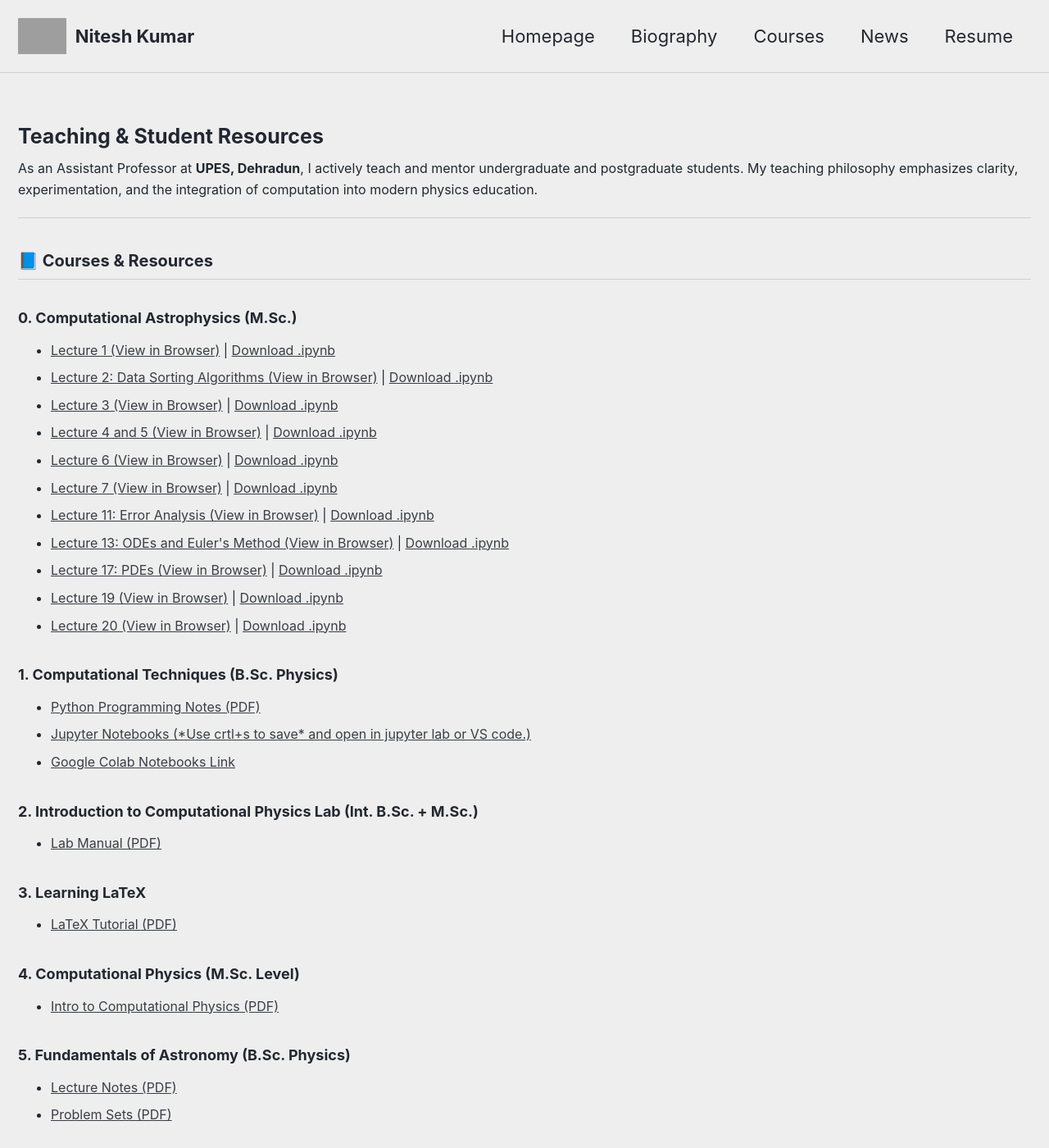
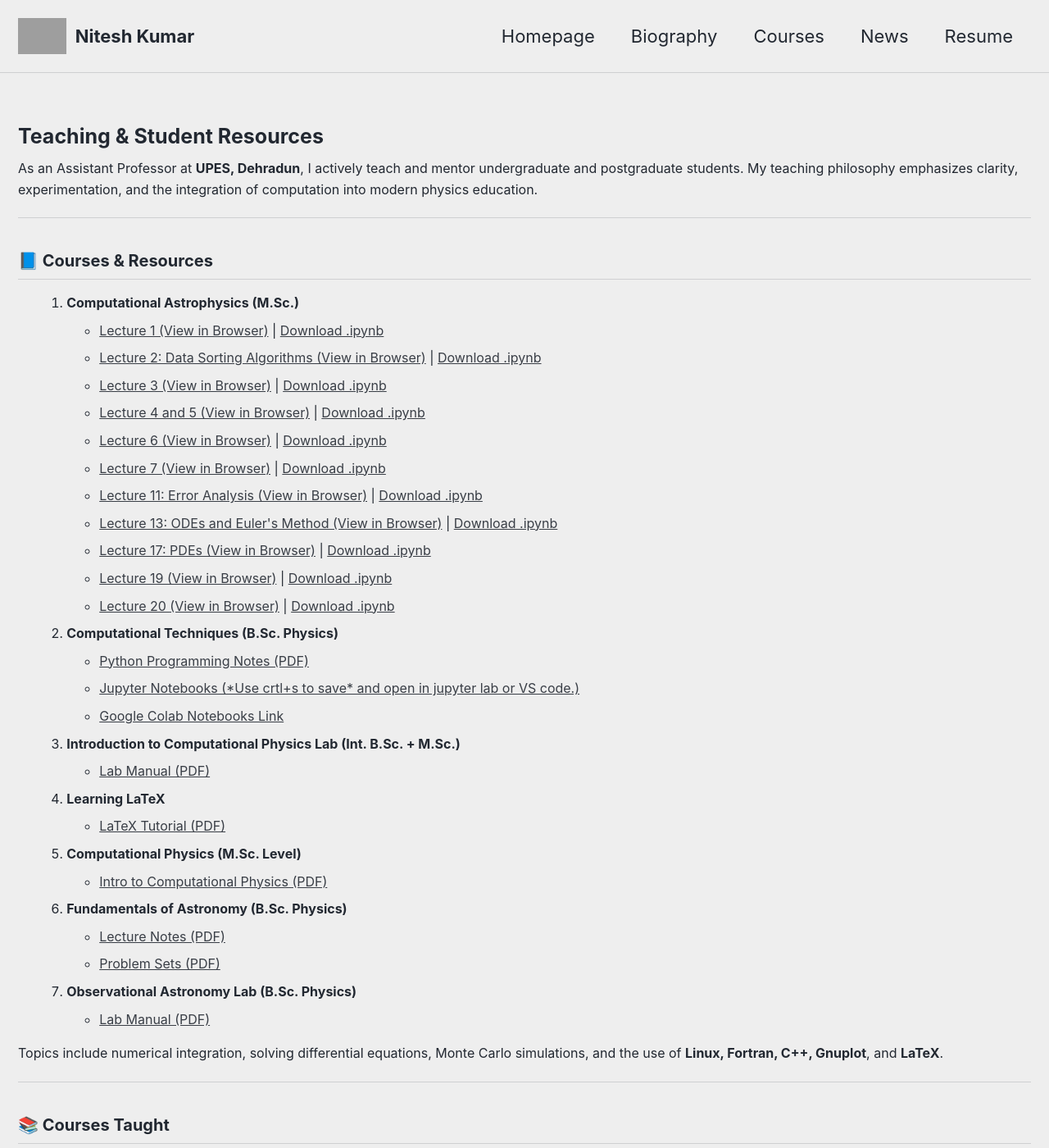
Before and after one commit to niteshchandra039/niteshchandra039.github.io, a Jekyll site: the page built from teaching.md, in a window 1280 px wide and 1400 px high. Shown: the whole window at 82% size. Built offline with Jekyll 4.4.1, drawn with Linux system fonts in a browser that asks for light colours; cached includes are drawn as plain includes; some of the changed text lies outside the part shown; grey boxes are pictures that could not be loaded.

Commit message:
update course listings and links

```diff
--- a/teaching.md
+++ b/teaching.md
@@ -19,57 +19,56 @@ My teaching philosophy emphasizes clarity, experimentation, and the integration
 
 <h2>📘 Courses & Resources</h2>
 
-<h3>0. Computational Astrophysics (M.Sc.)</h3>
-<ul>
-  <li><a href="https://nbviewer.org/github/niteshchandra039/niteshchandra039.github.io/blob/main/resources/computational_astrophysics/Computational%20Astrophysics%20-%20Lect%201.ipynb" target="_blank">Lecture 1 (View in Browser)</a> | <a href="/resources/computational_astrophysics/Computational%20Astrophysics%20-%20Lect%201.ipynb" target="_blank">Download .ipynb</a></li>
-  <li><a href="https://nbviewer.org/github/niteshchandra039/niteshchandra039.github.io/blob/main/resources/computational_astrophysics/Computational%20Astrophysics%20Lecture%202_%20Data%20Sorting%20Algorithms%20in%20Python.ipynb" target="_blank">Lecture 2: Data Sorting Algorithms (View in Browser)</a> | <a href="/resources/computational_astrophysics/Computational%20Astrophysics%20Lecture%202_%20Data%20Sorting%20Algorithms%20in%20Python.ipynb" target="_blank">Download .ipynb</a></li>
-  <li><a href="https://nbviewer.org/github/niteshchandra039/niteshchandra039.github.io/blob/main/resources/computational_astrophysics/Computational%20Astrophysics%20-%20Lecture%203.ipynb" target="_blank">Lecture 3 (View in Browser)</a> | <a href="/resources/computational_astrophysics/Computational%20Astrophysics%20-%20Lecture%203.ipynb" target="_blank">Download .ipynb</a></li>
-  <li><a href="https://nbviewer.org/github/niteshchandra039/niteshchandra039.github.io/blob/main/resources/computational_astrophysics/Computational%20Astrophysics%20-%20Lecture%204%20%26%205.ipynb" target="_blank">Lecture 4 and 5 (View in Browser)</a> | <a href="/resources/computational_astrophysics/Computational%20Astrophysics%20-%20Lecture%204%20%26%205.ipynb" target="_blank">Download .ipynb</a></li>
-  <li><a href="https://nbviewer.org/github/niteshchandra039/niteshchandra039.github.io/blob/main/resources/computational_astrophysics/Computational%20Astrophysics%20Lecture%206.ipynb" target="_blank">Lecture 6 (View in Browser)</a> | <a href="/resources/computational_astrophysics/Computational%20Astrophysics%20Lecture%206.ipynb" target="_blank">Download .ipynb</a></li>
-  <li><a href="https://nbviewer.org/github/niteshchandra039/niteshchandra039.github.io/blob/main/resources/computational_astrophysics/Computational%20Astrophysics%20Lecture%207.ipynb" target="_blank">Lecture 7 (View in Browser)</a> | <a href="/resources/computational_astrophysics/Computational%20Astrophysics%20Lecture%207.ipynb" target="_blank">Download .ipynb</a></li>
-  <li><a href="https://nbviewer.org/github/niteshchandra039/niteshchandra039.github.io/blob/main/resources/computational_astrophysics/Computational%20Astrophysics%20Lect%2011_%20Error%20Analysis.ipynb" target="_blank">Lecture 11: Error Analysis (View in Browser)</a> | <a href="/resources/computational_astrophysics/Computational%20Astrophysics%20Lect%2011_%20Error%20Analysis.ipynb" target="_blank">Download .ipynb</a></li>
-  <li><a href="https://nbviewer.org/github/niteshchandra039/niteshchandra039.github.io/blob/main/resources/computational_astrophysics/Computational%20Astrophysics%20Lect%2013_%20ODEs%20and%20Euler_s%20Method%20Lecture.ipynb" target="_blank">Lecture 13: ODEs and Euler's Method (View in Browser)</a> | <a href="/resources/computational_astrophysics/Computational%20Astrophysics%20Lect%2013_%20ODEs%20and%20Euler_s%20Method%20Lecture.ipynb" target="_blank">Download .ipynb</a></li>
-  <li><a href="https://nbviewer.org/github/niteshchandra039/niteshchandra039.github.io/blob/main/resources/computational_astrophysics/Computational_Astrophysics_lecture_17_PDE_.ipynb" target="_blank">Lecture 17: PDEs (View in Browser)</a> | <a href="/resources/computational_astrophysics/Computational_Astrophysics_lecture_17_PDE_.ipynb" target="_blank">Download .ipynb</a></li>
-  <li><a href="https://nbviewer.org/github/niteshchandra039/niteshchandra039.github.io/blob/main/resources/computational_astrophysics/Computational_Astrophysics_lecture_19.ipynb" target="_blank">Lecture 19 (View in Browser)</a> | <a href="/resources/computational_astrophysics/Computational_Astrophysics_lecture_19.ipynb" target="_blank">Download .ipynb</a></li>
-  <li><a href="https://nbviewer.org/github/niteshchandra039/niteshchandra039.github.io/blob/main/resources/computational_astrophysics/Computational_Astrophysics_lecture_20.ipynb" target="_blank">Lecture 20 (View in Browser)</a> | <a href="/resources/computational_astrophysics/Computational_Astrophysics_lecture_20.ipynb" target="_blank">Download .ipynb</a></li>
-</ul>
-
-<h3>1. Computational Techniques (B.Sc. Physics)</h3>
-<ul>
-  <li><a href="/resources/computational_techniques/python_notes.pdf" target="_blank">Python Programming Notes (PDF)</a></li>
-  <!-- <li><a href="/resources/computational_techniques/python_notes.ipynb" target="_blank">Jupyter Notebooks</a></li> -->
-  <li><a href="/resources/computational_techniques/Python_learning/python_notes_updated.ipynb" target="_blank">Jupyter Notebooks (*Use crtl+s to save* and open in jupyter lab or VS code.)</a></li>
-  <li><a href="https://colab.research.google.com/drive/1W0J-ll0QylMYLvjRHqHGANBbj2ApXnIr?usp=sharing" target="_blank">Google Colab Notebooks Link</a></li>
-  <!-- <li><a href="/resources/computational_techniques/end_term_project_instructions.pdf" target="_blank">End-Sem Project Instructions</a></li> -->
-</ul>
-
-<h3>2. Introduction to Computational Physics Lab (Int. B.Sc. + M.Sc.)</h3>
-<ul>
-  <li><a href="/resources/computational_physics_lab/lab_manual_1.pdf" target="_blank">Lab Manual (PDF)</a></li>
-</ul>
-
-<h3>3. Learning LaTeX</h3>
-<ul>
-  <li><a href="/resources/LearnLaTeX.pdf" target="_blank">LaTeX Tutorial (PDF)</a></li>
-</ul>
-
-<h3>4. Computational Physics (M.Sc. Level)</h3>
-<ul>
-  <li><a href="/resources/computational_physics/Introduction_to_computational_physics_23_May.pdf" target="_blank">Intro to Computational Physics (PDF)</a></li>
-</ul>
-
-<h3>5. Fundamentals of Astronomy (B.Sc. Physics)</h3>
-<ul>
-  <li><a href="/resources/fundamentals_of_astronomy/Astronomy_Notes.pdf" target="_blank">Lecture Notes (PDF)</a></li>
-  <li><a href="/resources/fundamentals_of_astronomy/assignment.pdf" target="_blank">Problem Sets (PDF)</a></li>
-</ul>
-
-<h3>6. Observational Astronomy Lab (B.Sc. Physics)</h3>
-<ul>
-  <li><a href="/resources/observational_astronomy_lab/Observational_Astronomy_Handbook.pdf" target="_blank">Lab Manual (PDF)</a></li>
-</ul>
-
-
+<ol style="margin-left: 1.2em;">
+  <li><strong>Computational Astrophysics (M.Sc.)</strong>
+    <ul>
+      <li><a href="https://nbviewer.org/github/niteshchandra039/niteshchandra039.github.io/blob/main/resources/computational_astrophysics/Computational%20Astrophysics%20-%20Lect%201.ipynb" target="_blank">Lecture 1 (View in Browser)</a> | <a href="/resources/computational_astrophysics/Computational%20Astrophysics%20-%20Lect%201.ipynb" target="_blank">Download .ipynb</a></li>
+      <li><a href="https://nbviewer.org/github/niteshchandra039/niteshchandra039.github.io/blob/main/resources/computational_astrophysics/Computational%20Astrophysics%20Lecture%202_%20Data%20Sorting%20Algorithms%20in%20Python.ipynb" target="_blank">Lecture 2: Data Sorting Algorithms (View in Browser)</a> | <a href="/resources/computational_astrophysics/Computational%20Astrophysics%20Lecture%202_%20Data%20Sorting%20Algorithms%20in%20Python.ipynb" target="_blank">Download .ipynb</a></li>
+      <li><a href="https://nbviewer.org/github/niteshchandra039/niteshchandra039.github.io/blob/main/resources/computational_astrophysics/Computational%20Astrophysics%20-%20Lecture%203.ipynb" target="_blank">Lecture 3 (View in Browser)</a> | <a href="/resources/computational_astrophysics/Computational%20Astrophysics%20-%20Lecture%203.ipynb" target="_blank">Download .ipynb</a></li>
+      <li><a href="https://nbviewer.org/github/niteshchandra039/niteshchandra039.github.io/blob/main/resources/computational_astrophysics/Computational%20Astrophysics%20-%20Lecture%204%20%26%205.ipynb" target="_blank">Lecture 4 and 5 (View in Browser)</a> | <a href="/resources/computational_astrophysics/Computational%20Astrophysics%20-%20Lecture%204%20%26%205.ipynb" target="_blank">Download .ipynb</a></li>
+      <li><a href="https://nbviewer.org/github/niteshchandra039/niteshchandra039.github.io/blob/main/resources/computational_astrophysics/Computational%20Astrophysics%20Lecture%206.ipynb" target="_blank">Lecture 6 (View in Browser)</a> | <a href="/resources/computational_astrophysics/Computational%20Astrophysics%20Lecture%206.ipynb" target="_blank">Download .ipynb</a></li>
+      <li><a href="https://nbviewer.org/github/niteshchandra039/niteshchandra039.github.io/blob/main/resources/computational_astrophysics/Computational%20Astrophysics%20Lecture%207.ipynb" target="_blank">Lecture 7 (View in Browser)</a> | <a href="/resources/computational_astrophysics/Computational%20Astrophysics%20Lecture%207.ipynb" target="_blank">Download .ipynb</a></li>
+      <li><a href="https://nbviewer.org/github/niteshchandra039/niteshchandra039.github.io/blob/main/resources/computational_astrophysics/Computational%20Astrophysics%20Lect%2011_%20Error%20Analysis.ipynb" target="_blank">Lecture 11: Error Analysis (View in Browser)</a> | <a href="/resources/computational_astrophysics/Computational%20Astrophysics%20Lect%2011_%20Error%20Analysis.ipynb" target="_blank">Download .ipynb</a></li>
+      <li><a href="https://nbviewer.org/github/niteshchandra039/niteshchandra039.github.io/blob/main/resources/computational_astrophysics/Computational%20Astrophysics%20Lect%2013_%20ODEs%20and%20Euler_s%20Method%20Lecture.ipynb" target="_blank">Lecture 13: ODEs and Euler's Method (View in Browser)</a> | <a href="/resources/computational_astrophysics/Computational%20Astrophysics%20Lect%2013_%20ODEs%20and%20Euler_s%20Method%20Lecture.ipynb" target="_blank">Download .ipynb</a></li>
+      <li><a href="https://nbviewer.org/github/niteshchandra039/niteshchandra039.github.io/blob/main/resources/computational_astrophysics/Computational_Astrophysics_lecture_17_PDE_.ipynb" target="_blank">Lecture 17: PDEs (View in Browser)</a> | <a href="/resources/computational_astrophysics/Computational_Astrophysics_lecture_17_PDE_.ipynb" target="_blank">Download .ipynb</a></li>
+      <li><a href="https://nbviewer.org/github/niteshchandra039/niteshchandra039.github.io/blob/main/resources/computational_astrophysics/Computational_Astrophysics_lecture_19.ipynb" target="_blank">Lecture 19 (View in Browser)</a> | <a href="/resources/computational_astrophysics/Computational_Astrophysics_lecture_19.ipynb" target="_blank">Download .ipynb</a></li>
+      <li><a href="https://nbviewer.org/github/niteshchandra039/niteshchandra039.github.io/blob/main/resources/computational_astrophysics/Computational_Astrophysics_lecture_20.ipynb" target="_blank">Lecture 20 (View in Browser)</a> | <a href="/resources/computational_astrophysics/Computational_Astrophysics_lecture_20.ipynb" target="_blank">Download .ipynb</a></li>
+    </ul>
+  </li>
+  <li><strong>Computational Techniques (B.Sc. Physics)</strong>
+    <ul>
+      <li><a href="/resources/computational_techniques/python_notes.pdf" target="_blank">Python Programming Notes (PDF)</a></li>
+      <li><a href="/resources/computational_techniques/Python_learning/python_notes_updated.ipynb" target="_blank">Jupyter Notebooks (*Use crtl+s to save* and open in jupyter lab or VS code.)</a></li>
+      <li><a href="https://colab.research.google.com/drive/1W0J-ll0QylMYLvjRHqHGANBbj2ApXnIr?usp=sharing" target="_blank">Google Colab Notebooks Link</a></li>
+    </ul>
+  </li>
+  <li><strong>Introduction to Computational Physics Lab (Int. B.Sc. + M.Sc.)</strong>
+    <ul>
+      <li><a href="/resources/computational_physics_lab/lab_manual_1.pdf" target="_blank">Lab Manual (PDF)</a></li>
+    </ul>
+  </li>
+  <li><strong>Learning LaTeX</strong>
+    <ul>
+      <li><a href="/resources/LearnLaTeX.pdf" target="_blank">LaTeX Tutorial (PDF)</a></li>
+    </ul>
+  </li>
+  <li><strong>Computational Physics (M.Sc. Level)</strong>
+    <ul>
+      <li><a href="/resources/computational_physics/Introduction_to_computational_physics_23_May.pdf" target="_blank">Intro to Computational Physics (PDF)</a></li>
+    </ul>
+  </li>
+  <li><strong>Fundamentals of Astronomy (B.Sc. Physics)</strong>
+    <ul>
+      <li><a href="/resources/fundamentals_of_astronomy/Astronomy_Notes.pdf" target="_blank">Lecture Notes (PDF)</a></li>
+      <li><a href="/resources/fundamentals_of_astronomy/assignment.pdf" target="_blank">Problem Sets (PDF)</a></li>
+    </ul>
+  </li>
+  <li><strong>Observational Astronomy Lab (B.Sc. Physics)</strong>
+    <ul>
+      <li><a href="/resources/observational_astronomy_lab/Observational_Astronomy_Handbook.pdf" target="_blank">Lab Manual (PDF)</a></li>
+    </ul>
+  </li>
+</ol>
 
 <p>
 Topics include numerical integration, solving differential equations, Monte Carlo simulations, and the use of <strong>Linux, Fortran, C++, Gnuplot</strong>, and <strong>LaTeX</strong>.
@@ -78,7 +77,7 @@ Topics include numerical integration, solving differential equations, Monte Carl
 <hr>
 
 <h2>📚 Courses Taught</h2>
-<ul>
+<ul style="list-style-type: disc; margin-left: 1.5em;">
   <li><strong>Python Programming</strong> — Data structures, logic building, and scientific computing</li>
   <li><strong>Fortran Programming</strong> — Fundamentals and numerical applications</li>
   <li><strong>C++ Programming</strong> — OOP and scientific modeling</li>
@@ -97,7 +96,7 @@ Topics include numerical integration, solving differential equations, Monte Carl
 <p>
 I mentor several B.Sc. and M.Sc. students in research projects involving:
 </p>
-<ul>
+<ul style="list-style-type: circle; margin-left: 2em;">
   <li>RR Lyrae and Cepheid variable star classification</li>
   <li>Machine learning applications in astronomical time series</li>
   <li>Photometric data analysis using Python & neural networks</li>
@@ -106,7 +105,7 @@ I mentor several B.Sc. and M.Sc. students in research projects involving:
 <hr>
 
 <h2>📝 Dissertation Guidance</h2>
-<ul>
+<ul style="list-style-type: square; margin-left: 2em;">
   <li><strong>Multiwavelength study of RR Lyrae stars:</strong> Atharva Bhatele</li>
   <li><strong>Exoplanet parameter extraction using ExoFAST:</strong> Neelesh</li>
 </ul>
```
